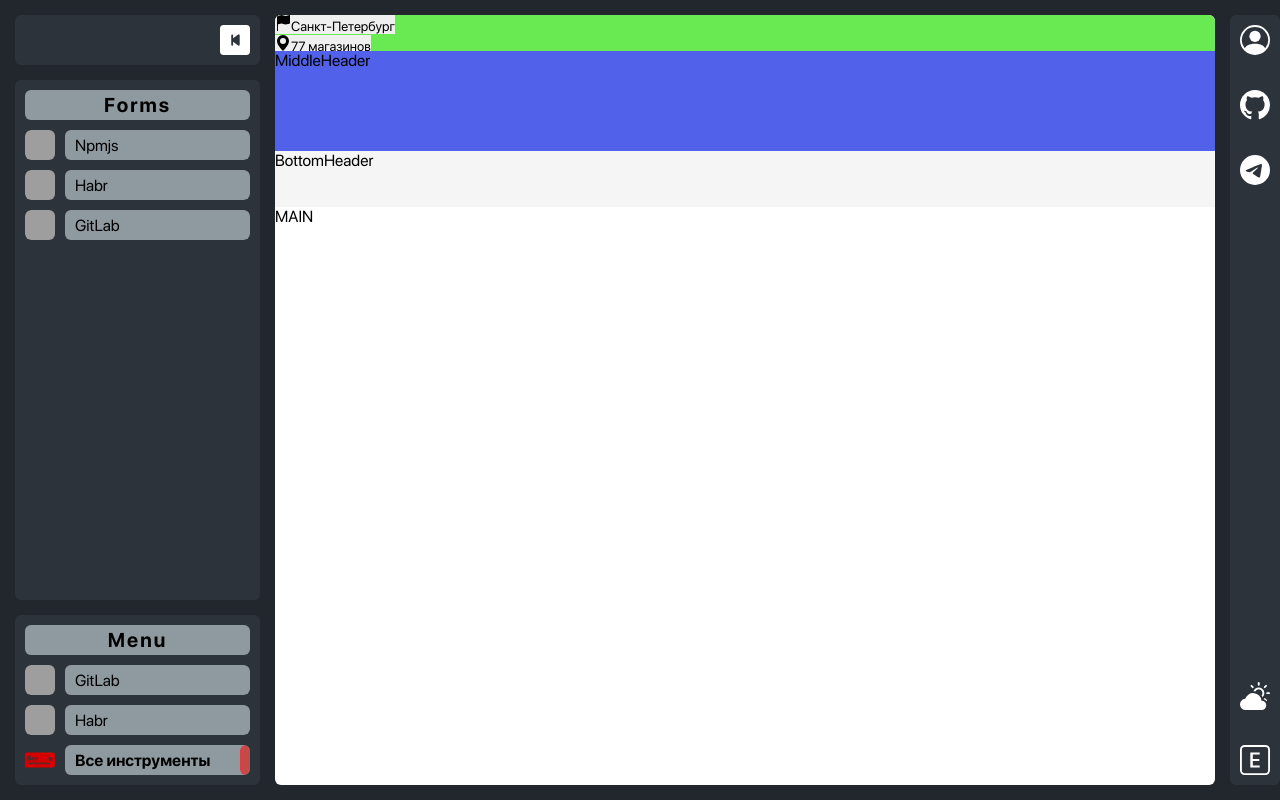
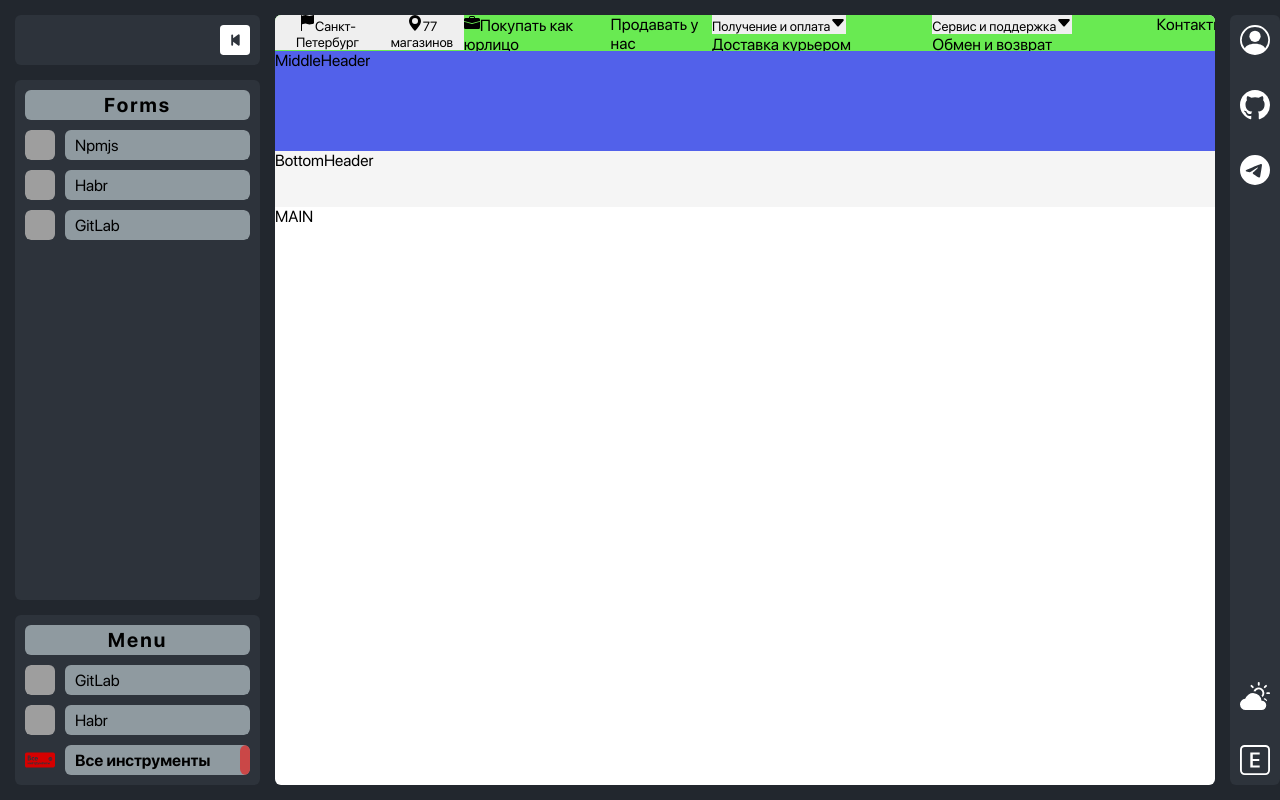
Before and after one commit to 0Ieg/MyForms, a React (Create React App) app: page /allinstruments/menu in a window 1280 px wide. Built offline with nearby package versions, Linux system fonts and the light colour scheme; grey boxes are pictures that could not be loaded.

Commit message:
Заполнение блоков с меню

```diff
--- a/src/UI/menus/allInstruments/topHeader.tsx
+++ b/src/UI/menus/allInstruments/topHeader.tsx
@@ -1,34 +1,40 @@
 import { FC } from "react";
-import { Link } from "react-router-dom";
+import { Link, NavLink } from "react-router-dom";
 import styled from "styled-components";
 
 const TopHeaderStyled = styled.div`
 background-color: #69ea52;
 height: 36px;
+.menu{
+  display: flex;
+  button:hover, &>li>a:hover{
+    color: #d60000;
+  }
+}
 `
 
 export const TopHeader:FC = ()=>{
   return(
     <TopHeaderStyled>
       <ul className="menu">
-        <li className="menu__item">
-          <button className="location">
+        <li className="location">
+          <button>
             <svg xmlns="http://www.w3.org/2000/svg" width="16" height="16" fill="currentColor" viewBox="0 0 16 16">
               <path d="M14.778.085A.5.5 0 0 1 15 .5V8a.5.5 0 0 1-.314.464L14.5 8l.186.464-.003.001-.006.003-.023.009a12.435 12.435 0 0 1-.397.15c-.264.095-.631.223-1.047.35-.816.252-1.879.523-2.71.523-.847 0-1.548-.28-2.158-.525l-.028-.01C7.68 8.71 7.14 8.5 6.5 8.5c-.7 0-1.638.23-2.437.477A19.626 19.626 0 0 0 3 9.342V15.5a.5.5 0 0 1-1 0V.5a.5.5 0 0 1 1 0v.282c.226-.079.496-.17.79-.26C4.606.272 5.67 0 6.5 0c.84 0 1.524.277 2.121.519l.043.018C9.286.788 9.828 1 10.5 1c.7 0 1.638-.23 2.437-.477a19.587 19.587 0 0 0 1.349-.476l.019-.007.004-.002h.001"/>
             </svg>
             <span>Санкт-Петербург</span>
           </button>
         </li>
-        <li className="menu__item">
-          <button className="stores">
+        <li className="stores">
+          <button>
             <svg xmlns="http://www.w3.org/2000/svg" width="16" height="16" fill="currentColor" viewBox="0 0 16 16">
               <path d="M8 16s6-5.686 6-10A6 6 0 0 0 2 6c0 4.314 6 10 6 10zm0-7a3 3 0 1 1 0-6 3 3 0 0 1 0 6z"/>
             </svg>
             <span>77 магазинов</span>
           </button>
         </li>
-        <li className="menu__item">
-          <Link to='entity' className="entity">
+        <li className="entity">
+          <Link to='entity'>
             <svg xmlns="http://www.w3.org/2000/svg" width="16" height="16" fill="currentColor" viewBox="0 0 16 16">
               <path d="M6.5 1A1.5 1.5 0 0 0 5 2.5V3H1.5A1.5 1.5 0 0 0 0 4.5v1.384l7.614 2.03a1.5 1.5 0 0 0 .772 0L16 5.884V4.5A1.5 1.5 0 0 0 14.5 3H11v-.5A1.5 1.5 0 0 0 9.5 1h-3zm0 1h3a.5.5 0 0 1 .5.5V3H6v-.5a.5.5 0 0 1 .5-.5z"/>
               <path d="M0 12.5A1.5 1.5 0 0 0 1.5 14h13a1.5 1.5 0 0 0 1.5-1.5V6.85L8.129 8.947a.5.5 0 0 1-.258 0L0 6.85v5.65z"/>
@@ -36,27 +42,61 @@ export const TopHeader:FC = ()=>{
             <span>Покупать как юрлицо</span>
           </Link>
         </li>
-        <li className="menu__item">
+        <li className="sell">
           <Link to='sell'>
             <span>Продавать у нас</span>
           </Link>
         </li>
-        <li className="menu__item">
-          <button className="receiptAndPayment">
+        <li className="receiptAndPayment">
+          <button>
             <span>Получение и оплата</span>
             <svg xmlns="http://www.w3.org/2000/svg" width="16" height="16" fill="currentColor" viewBox="0 0 16 16">
               <path d="M7.247 11.14 2.451 5.658C1.885 5.013 2.345 4 3.204 4h9.592a1 1 0 0 1 .753 1.659l-4.796 5.48a1 1 0 0 1-1.506 0z"/>
             </svg>
           </button>
           <ul className="submenu">
-            <li className="submenu__item">Доставка курьером</li>
-            <li className="submenu__item">Доставка транспортной компанией</li>
-            <li className="submenu__item">Самовывоз</li>
-            <li className="submenu__item">Способы оплаты</li>
+            <li className="submenu__item">
+              <Link to={'#'}>Доставка курьером</Link>
+            </li>
+            <li className="submenu__item">
+              <Link to={'#'}>Доставка транспортной компанией</Link>
+            </li>
+            <li className="submenu__item">
+              <Link to={'#'}>Самовывоз</Link>
+            </li>
+            <li className="submenu__item">
+              <Link to={'#'}>Способы оплаты</Link>
+            </li>
           </ul>
         </li>
-        <li className="menu__item"></li>
-        <li className="menu__item"></li>
+        <li className="serviceAndSupport">
+          <button>
+            <span>Сервис и поддержка</span>
+            <svg xmlns="http://www.w3.org/2000/svg" width="16" height="16" fill="currentColor" viewBox="0 0 16 16">
+              <path d="M7.247 11.14 2.451 5.658C1.885 5.013 2.345 4 3.204 4h9.592a1 1 0 0 1 .753 1.659l-4.796 5.48a1 1 0 0 1-1.506 0z"/>
+            </svg>
+          </button>
+          <ul className="submenu">
+            <li>
+              <Link to={'#'}>Обмен и возврат</Link>
+            </li>
+            <li>
+              <Link to={'#'}>Узнать статус обращения</Link>
+            </li>
+            <li>
+              <Link to={'#'}>Сопровождение оброщений</Link>
+            </li>
+            <li>
+              <Link to={'#'}>Ремонт и услуги</Link>
+            </li>
+            <li>
+              <Link to={'#'}>Сервисные центры производителей</Link>
+            </li>
+          </ul>
+        </li>
+        <li className="contacts">
+          <Link to={'#'}>Контакты</Link>
+        </li>
       </ul>
     </TopHeaderStyled>
   )
```
Also changed, not shown: src/BLL/images/111.jpg (deleted).
